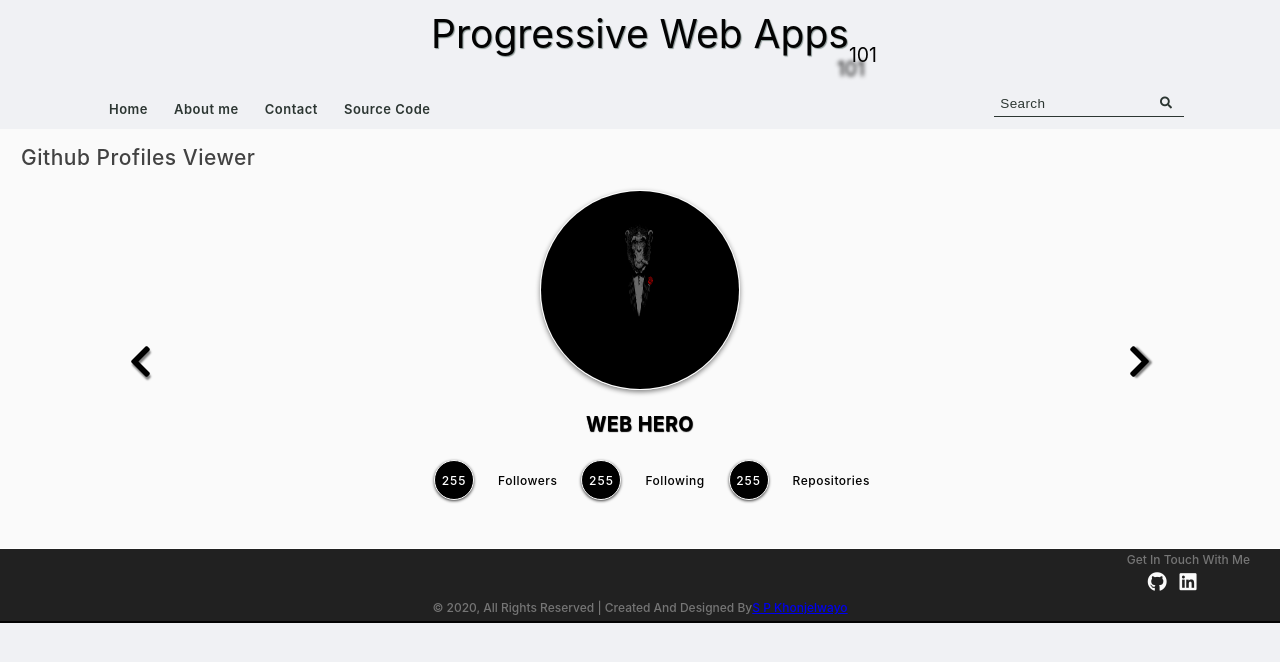
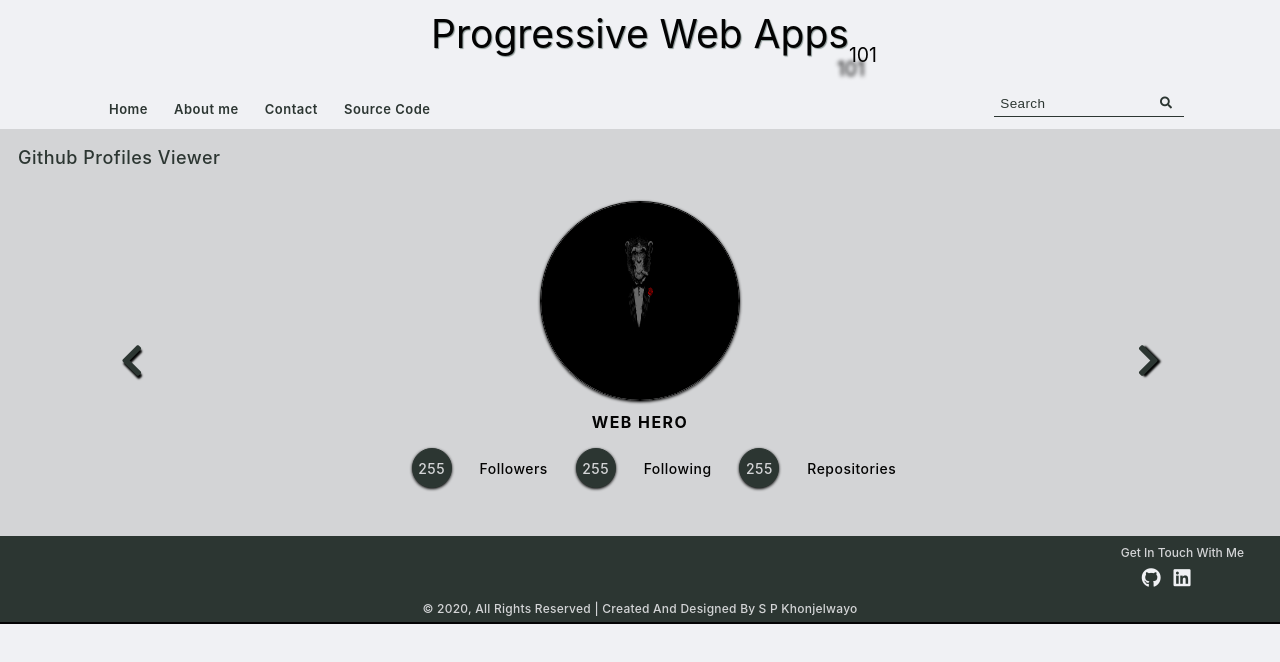
Before and after one commit to iamPsk/pwa-101, a website: page app/index.html in a window 1280 px wide. Drawn offline with Linux system fonts and the light colour scheme.

Commit message:
UX enabled

```diff
--- a/app/styles/imports/footer.styles.css
+++ b/app/styles/imports/footer.styles.css
@@ -1,12 +1,11 @@
 footer {
-  background-color: #212121;
-  border-top: 1px solid rgb(255, 255, 255);
-  color: #757575;
+  background-color: #2c3632;
+  color: #d3d4d6;
   display: flex;
   font-weight: 500;
   text-transform: capitalize;
   flex-direction: column;
-  padding-bottom: 0.225em;
+  padding-bottom: 0.25em;
 }
 
 footer > :first-child {
@@ -14,17 +13,17 @@ footer > :first-child {
   flex-direction: column;
   align-self: flex-end;
   margin-right: 1.5em;
-  padding: 0.25em 1em;
+  padding: .25em 1em;
 }
 
 footer > :first-child p {
-  margin-bottom: 0.25em;
-  /* color: #fff; */
+  padding: 0.5em 0.5em;
 }
 
 footer > :first-child :last-child {
   align-self: center;
-  color: #fafafa;
+  color: #f0f1f4;
+  margin-bottom: 0.25em;
 }
 
 footer > :first-child :last-child a {
@@ -36,7 +35,8 @@ footer > :first-child :last-child a {
 footer > :last-child {
   padding: 0.25em 1em;
   text-align: center;
-  /* background-color: #fff; */
+  letter-spacing: .25px;
+  font-size: 1em;
 }
 
 @media (max-width: 600px) {
@@ -58,3 +58,9 @@ footer > :last-child {
     margin-right: 0;
   }
 }
+
+footer > :last-child a{
+  color: inherit;
+  padding-left: 0.25em;
+  text-decoration: none;
+}
--- a/app/styles/imports/section.styles.css
+++ b/app/styles/imports/section.styles.css
@@ -1,17 +1,16 @@
 section {
-  background-color: #fafafa;
+  background-color: #d3d4d6
 }
 
 section > :first-child h1 {
-  padding: .75em 0 .25em;
+  padding: 1em;
   display: inline-block;
   text-transform: capitalize;
   font-weight: 350;
-  font-size: 1.75em;
+  font-size: 1.5em;
   font-weight: 500;
   letter-spacing: 0.5px;
-  margin-left: 1em;
-  color: #424242;
+  color: #2c3632;
 }
 
 #layout {
@@ -21,10 +20,12 @@ section > :first-child h1 {
 }
 
 #card {
-  padding: 0.25em 1em 2em;
+
+  color: #030303;
+
+  padding: 0.25em 1em 3em;
   display: flex;
   flex-direction: column;
-  margin-bottom: 1em;
 }
 
 img {
@@ -34,19 +35,17 @@ img {
   max-width: 200px;
   height: 200px;
   margin-bottom: 1em;
-  border: 1px solid rgb(255, 255, 255);
-  box-shadow: 0 2px 5px #808080;
+  border: thin solid #030303;
+  box-shadow: 0 1px 3px #030303;
 }
 
 #card header h1 {
-  color: #000;
-  margin-bottom: 0.75em;
-  font-size: 1.625em;
+  margin-bottom: 1em;
+  font-size: 1.325em;
   text-transform: uppercase;
   text-align: center;
-  padding: 0.5em 0;
-  letter-spacing: 0.5px;
-  text-shadow: .5px .5px 1px #000;
+  padding: 0;
+  letter-spacing: 1.5px;
 }
 
 #card > :last-child {
@@ -67,16 +66,17 @@ img {
 }
 
 #card > :last-child p{
-  font-weight: 400px;
+  font-weight: 475;
   letter-spacing: .5px;
-  color: #000;
+  color: inherit;
+  font-size: 1.1625em;
 }
 
 #card > :last-child i {
-  background: #000;
-  color: #fff;
-  border: thin solid rgb(255, 255, 255);
-  box-shadow: 0 1px 3px #404040;
+  background: #2c3632;
+  color: #d3d4d6;
+  border: thin solid #2c3632;
+  box-shadow: 0 1px 3px #030303;
   margin-right: 2em;
   width: 40px;
   height: 40px;
@@ -85,8 +85,8 @@ img {
   justify-content: center;
   align-items: center;
   padding: 1em;
-  font-weight: 475;
-  letter-spacing: 1px;
+  font-weight: 500;
+  letter-spacing: .5px;
   font-style: normal;
 }
 
@@ -94,23 +94,19 @@ img {
 #layout > :last-child {
   align-self: center;
   font-size: 3em;
-  color: #000;
+  color: #2c3632;
   transition: font-size 250ms ease-in;
   margin: 0;
   padding: 0;
 }
 
-#layout > :first-child:hover,
-#layout > :last-child:hover {
-  font-size: 4em;
-}
 
 #layout > :first-child {
-  text-shadow: 1px 3px 2px #808080 ;
+  text-shadow: 1px 3px 2px #030303 ;
 }
 
 #layout > :last-child {
-  text-shadow: 3px 1px 2px #808080 ;
+  text-shadow: 3px 1px 2px #030303 ;
 }
 
 @media (max-width: 550px) {
@@ -125,10 +121,12 @@ img {
     flex-direction: column;
   }
 
+
+
   #card > :last-child > * {
     margin-bottom: 0.5em;
     margin-left: 0;
-    border-bottom: 1px solid #000;
+    border-bottom: thin solid #899593;
   }
 
   #card > :last-child i {
@@ -137,10 +135,6 @@ img {
 
   #details :nth-child(2) {
     flex-direction: row;
-  }
-
-  #card header h1 {
-    margin-bottom: 0.5em;
   }
 }
 
```
